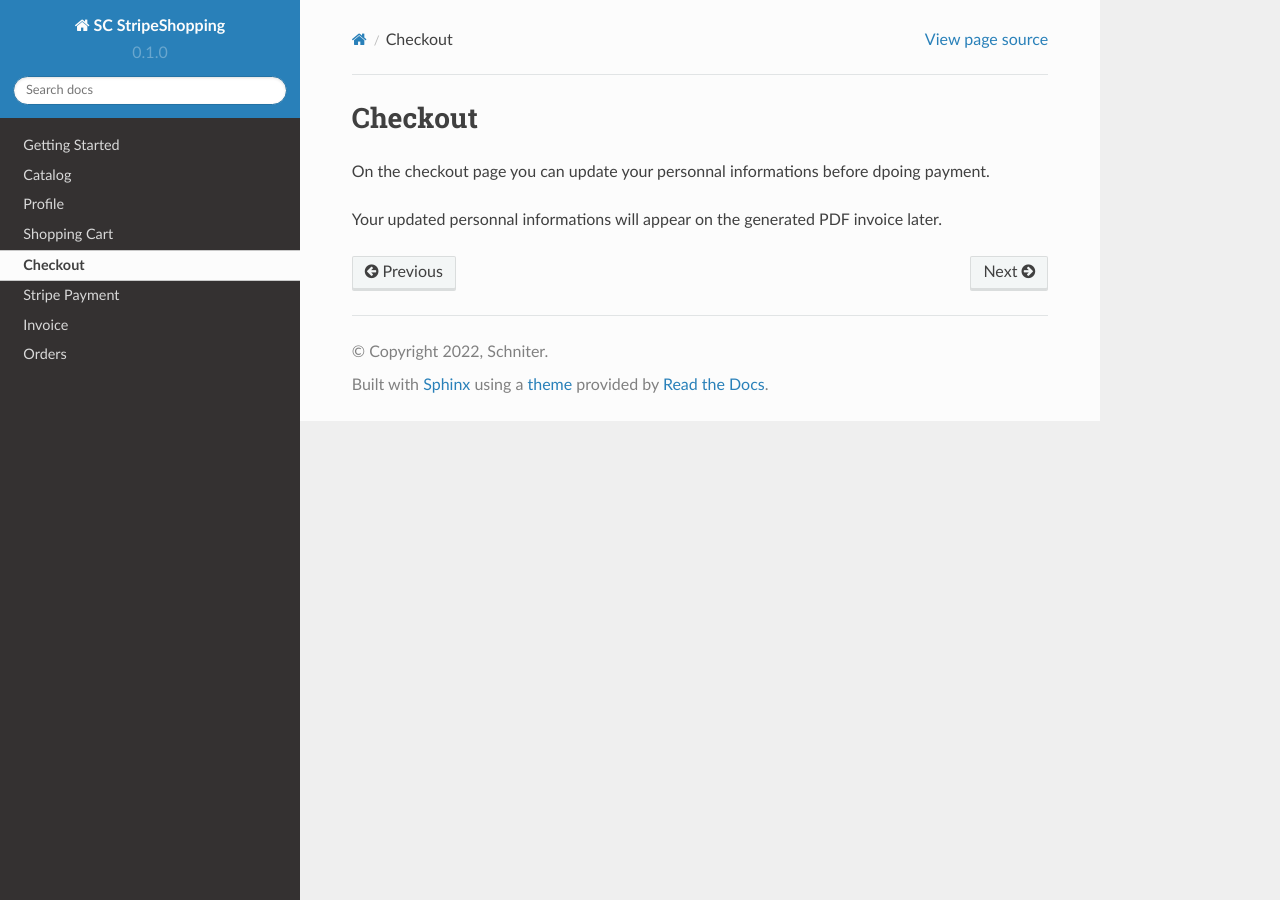
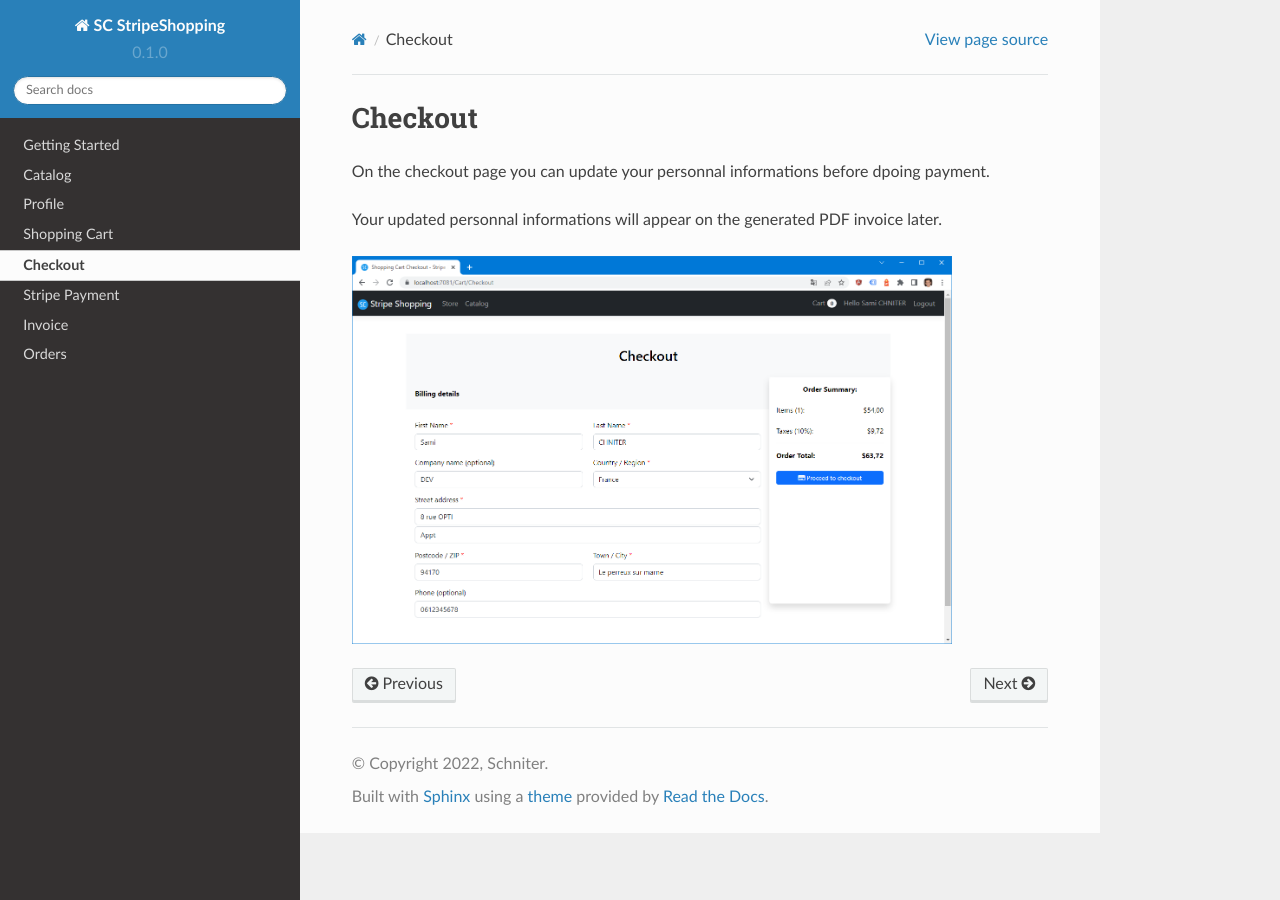
Before and after one commit to chniter/SC.StripeShoppingDoc, a Sphinx documentation site: the page built from docs/source/checkout.rst, in a window 1280 px wide. Built offline with Sphinx 7.4.7 and the Read the Docs theme 2.0.0, drawn with Linux system fonts in a browser that asks for light colours.

Commit message:
Update checkout.rst

```diff
--- a/docs/source/checkout.rst
+++ b/docs/source/checkout.rst
@@ -5,3 +5,7 @@ Checkout
 On the checkout page you can update your personnal informations before  dpoing payment.
 
 Your updated personnal informations will appear on the generated PDF invoice later.
+
+
+.. image:: images/17-checkout.PNG
+	:width: 600
```
